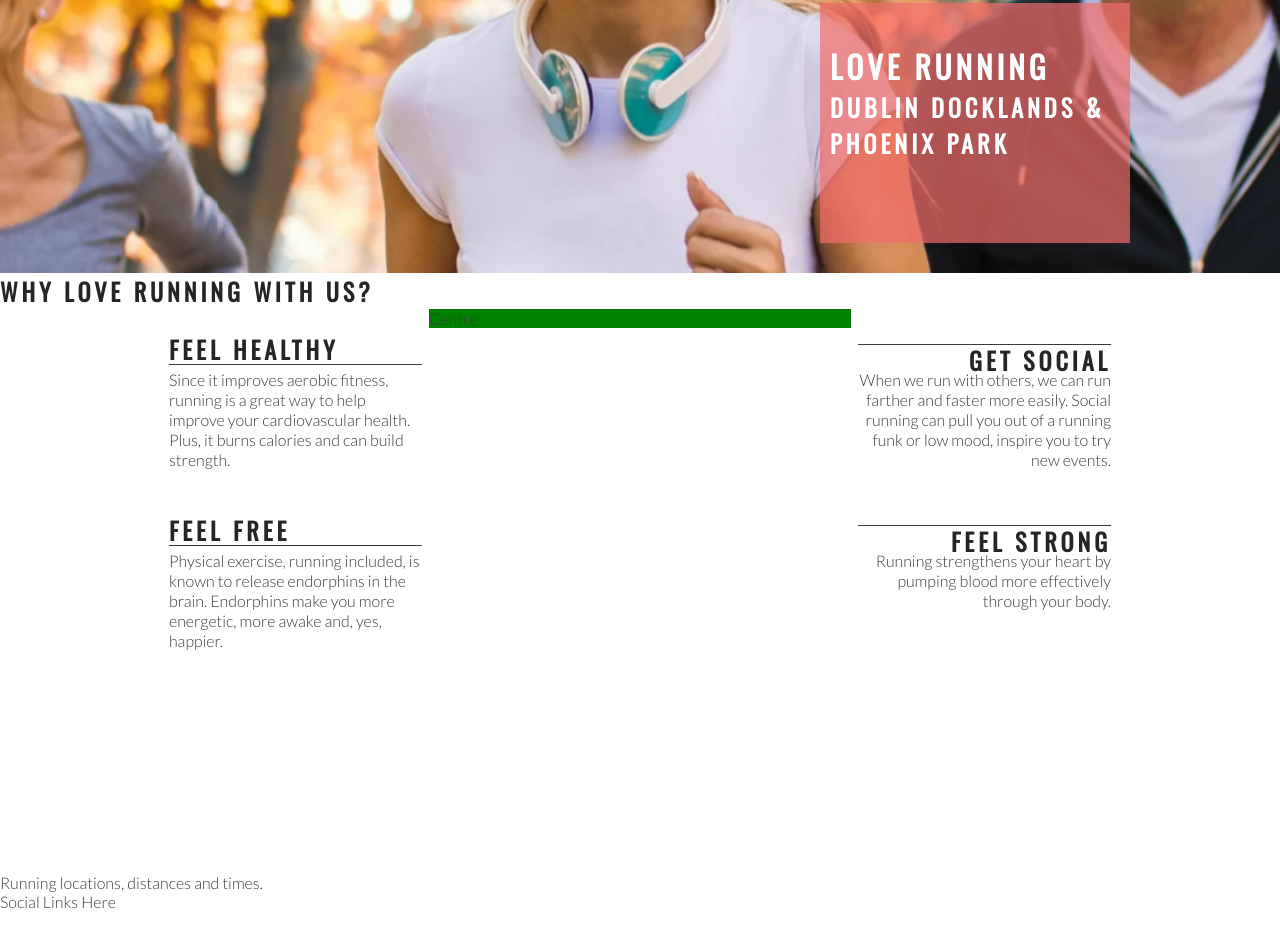
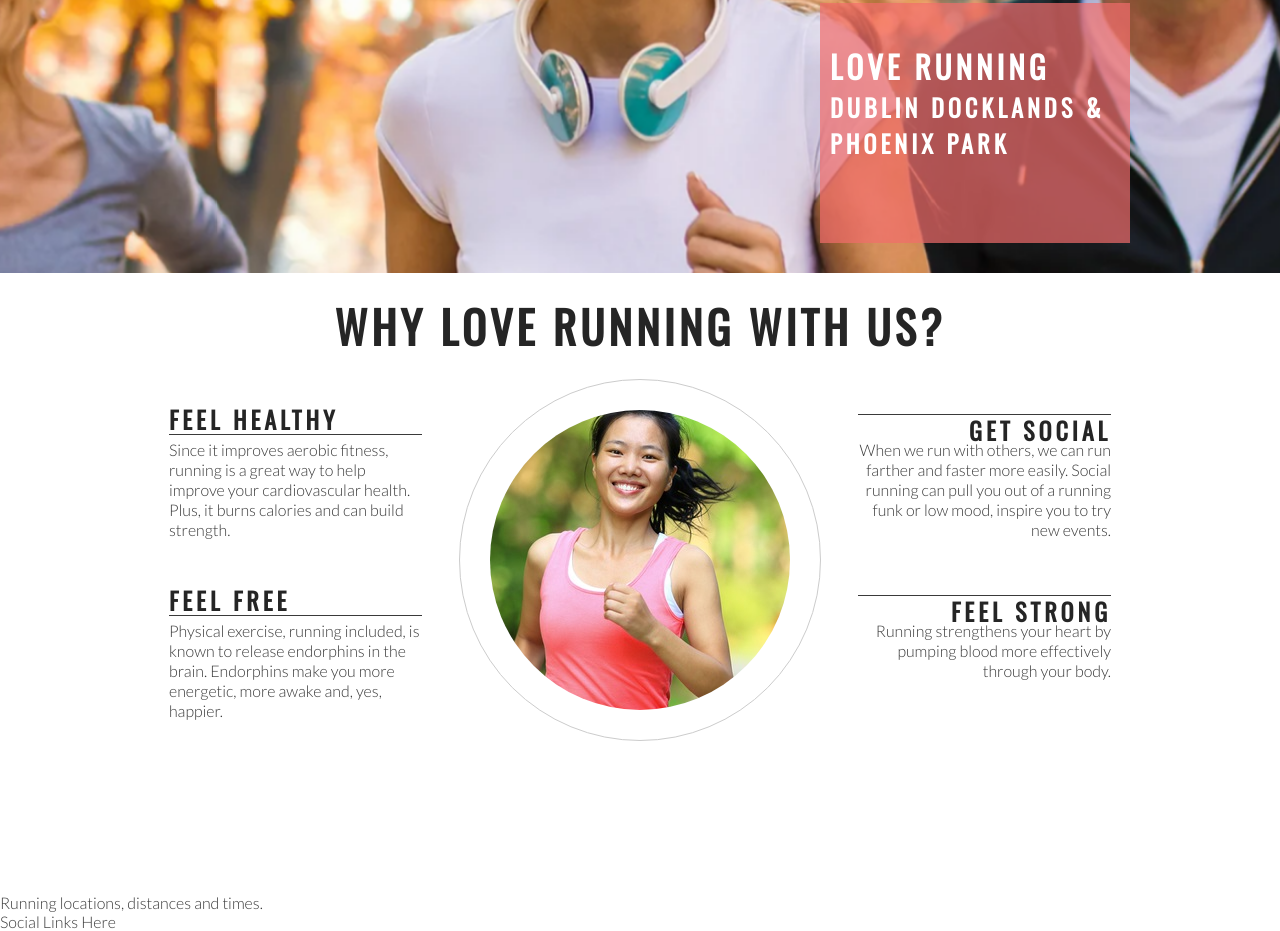
Before and after one commit to JamieT966/love-running, a plain HTML site: page index.html in a window 1280 px wide. Shown: the part 402-1333 px from the top of the page. Drawn offline with nearby package versions, Linux system fonts and the light colour scheme.

Commit message:
Added image of runner to ethos section

```diff
--- a/assets/css/style.css
+++ b/assets/css/style.css
@@ -136,7 +136,6 @@ h1, h2 {
 #center-about {
     width: 33%;
     margin: 0 auto;
-    background-color: green;
 }
 
 hr {
@@ -168,3 +167,26 @@ hr {
 .right-about-heading p {
     text-align: right;
 }
+
+#welcome {
+    text-align: center;
+    margin: 20px 0;
+    font-size: 280%;
+}
+
+#circle-container {
+    width: 300px;
+    height: 300px;
+    padding: 30px;
+    border-style: solid;
+    border-color: #ccc;
+    border-width: 1px;
+    border-radius: 50%;
+    margin: 0 auto;
+}
+
+#circle-cover-bg {
+    background: url('../images/ethos-center-image.jpg') no-repeat center center;
+    height: 100%;
+    border-radius: 50%;
+}
--- a/index.html
+++ b/index.html
@@ -43,7 +43,7 @@
 
     <section id="club-ethos">
 
-        <h1>Why Love Running With Us?</h1>
+        <h2 id="welcome">Why Love Running With Us?</h2>
 
         <div id="left-about">
             <div class="left-about-heading">
@@ -77,7 +77,15 @@
             </div>
 
         </div>
-        <div id="center-about">Centre</div>
+        <div id="center-about">
+
+            <div id="circle-container">
+                <div id="circle-cover-bg">
+
+                </div>
+            </div>
+
+        </div>
 
     </section>
 
```
Also changed, not shown: assets/images/ethos-center-image.jpg (added).
